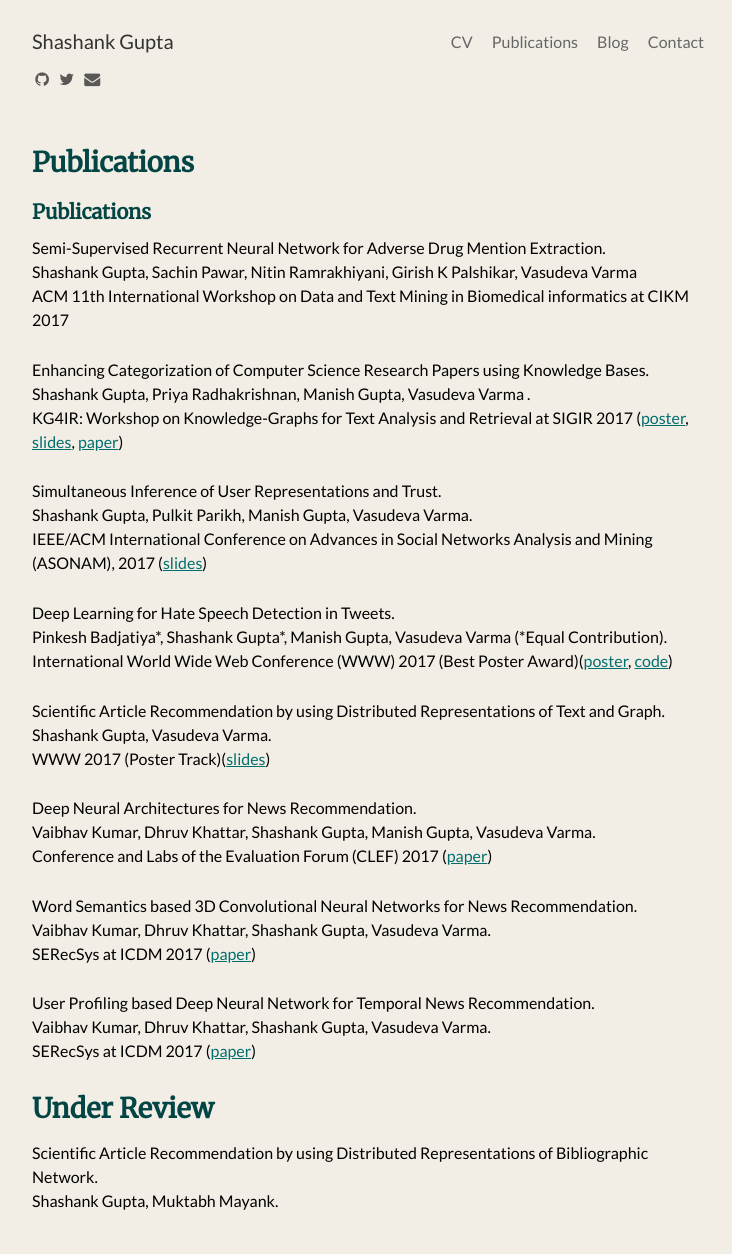
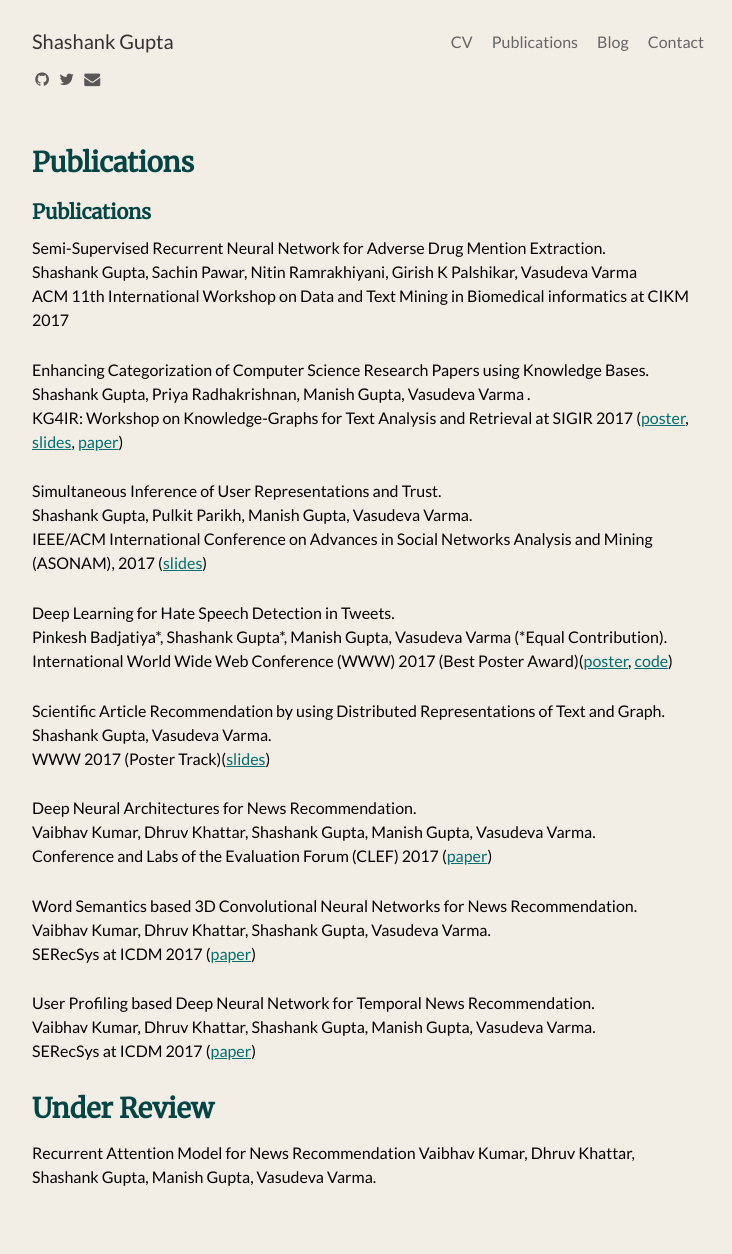
Before and after one commit to shashankg7/shashankg7.github.io, a Jekyll site: the page built from publications.md, in a window 1280 px wide. Shown: the whole page, without its empty margins (272-1004 px from the left). Built offline with Jekyll 4.4.1, drawn with Linux system fonts in a browser that asks for light colours; nearby versions of some CDN libraries; our own code applies the rules of GitHub Pages for plain Markdown files; after the commit the page ends 1230 px from its top, so only the background shows below that.

Commit message:
Publications updated

```diff
--- a/publications.md
+++ b/publications.md
@@ -35,10 +35,10 @@
 SERecSys at ICDM 2017 ([paper](https://drive.google.com/open?id=0B-7peEFiNjnUdk44YVpkdk5YSjg))
 
 User Profiling based Deep Neural Network for Temporal News Recommendation. <br>
-Vaibhav Kumar, Dhruv Khattar, Shashank Gupta, Vasudeva Varma. <br>
+Vaibhav Kumar, Dhruv Khattar, Shashank Gupta, Manish Gupta, Vasudeva Varma. <br>
 SERecSys at ICDM 2017 ([paper](https://drive.google.com/open?id=0B-7peEFiNjnUNVpieUtVRzBJWUk))
 
 
 ## Under Review
-Scientific Article Recommendation by using Distributed Representations of Bibliographic Network. <br>
-Shashank Gupta, Muktabh Mayank. <br>
+Recurrent Attention Model for News Recommendation
+Vaibhav Kumar, Dhruv Khattar, Shashank Gupta, Manish Gupta, Vasudeva Varma. <br>
```
